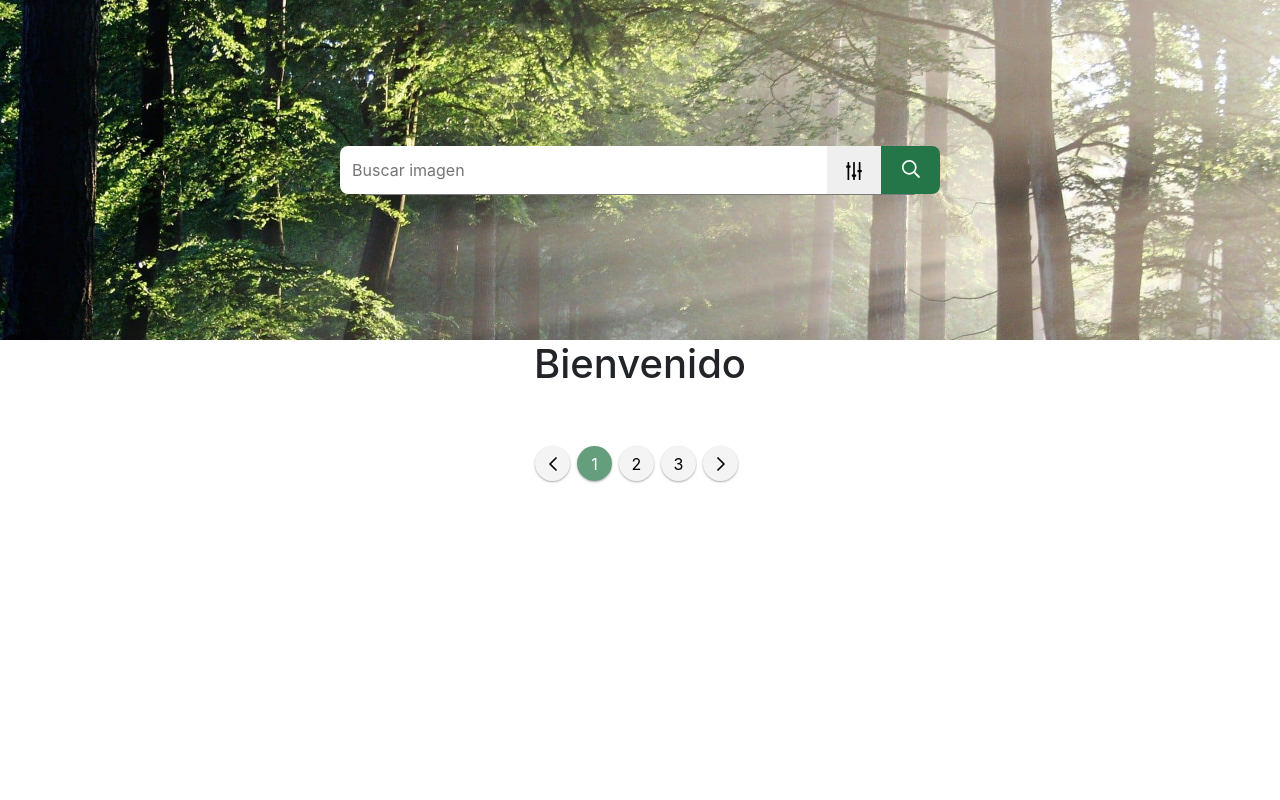
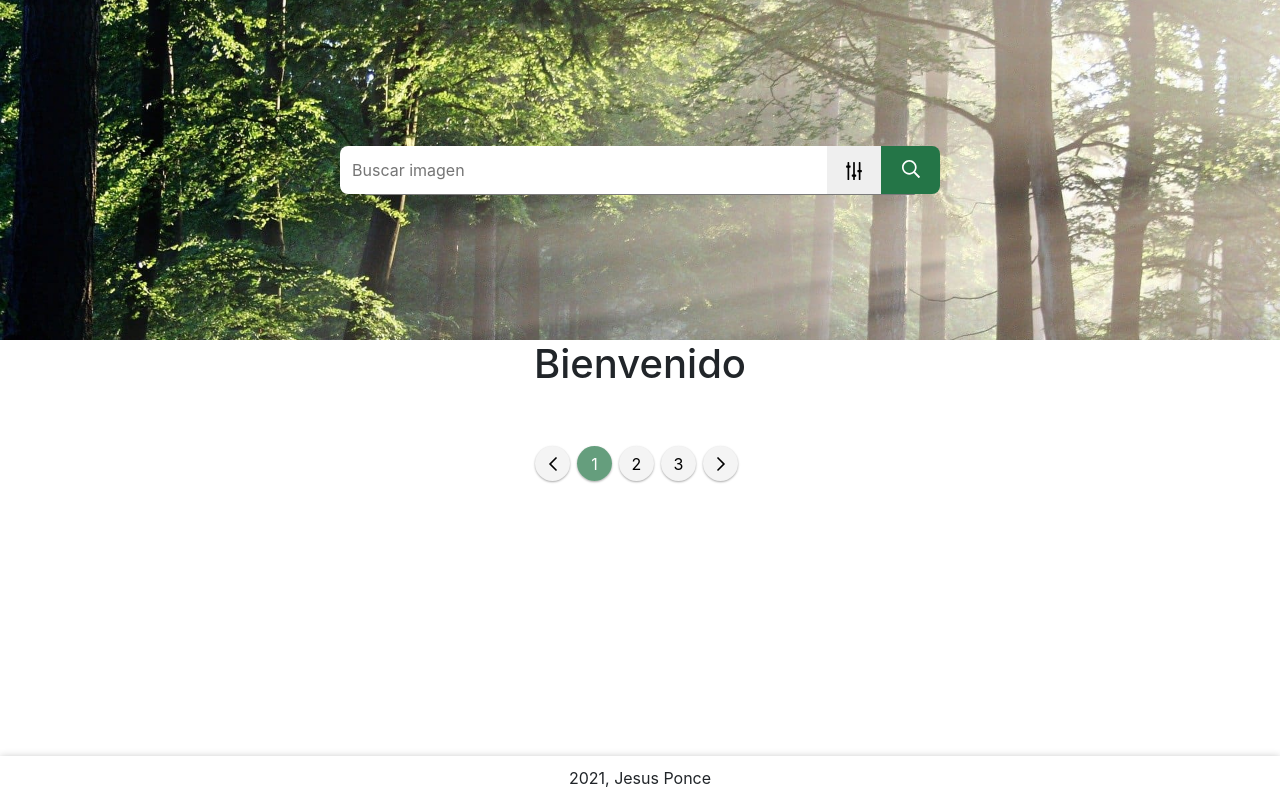
Before and after one commit to JesusEmmanuelPonce/images-search, a React (Create React App) app: page / in a window 1280 px wide. Built offline with nearby package versions, Linux system fonts and the light colour scheme.

Commit message:
footer component

```diff
--- a/src/App.jsx
+++ b/src/App.jsx
@@ -4,6 +4,7 @@ import NoSearch from './components/NoSearch/NoSearch';
 import './App.css';
 import { connect } from 'react-redux';
 import Paginate from './components/Paginate';
+import Footer from './components/Footer/Footer';
 
 const App = ({ isImages }) => {
   return (
@@ -13,6 +14,7 @@ const App = ({ isImages }) => {
         isImages ? <Images /> : <NoSearch />
       }
       <Paginate />
+      <Footer />
     </div>
   );
 }
--- /dev/null
+++ b/src/components/Footer/Footer.jsx
@@ -0,0 +1,12 @@
+import React from 'react';
+import "./styles.scss";
+
+const Footer = () => {
+    return (
+        <div className="footer-wrap">
+            { new Date().getFullYear() }, Jesus Ponce
+        </div>
+    )
+}
+
+export default Footer
--- /dev/null
+++ b/src/components/Footer/index.js
@@ -0,0 +1 @@
+export { default } from "./Footer.jsx";
--- /dev/null
+++ b/src/components/Footer/styles.scss
@@ -0,0 +1,11 @@
+.footer-wrap{
+    display: flex;
+    justify-content: center;
+
+    box-shadow: rgba(0, 0, 0, 0.24) 0px 1px 8px;
+    padding: 10px;
+    position: fixed;
+    bottom: 0;
+    left: 0;
+    width: 100%;
+}
```
